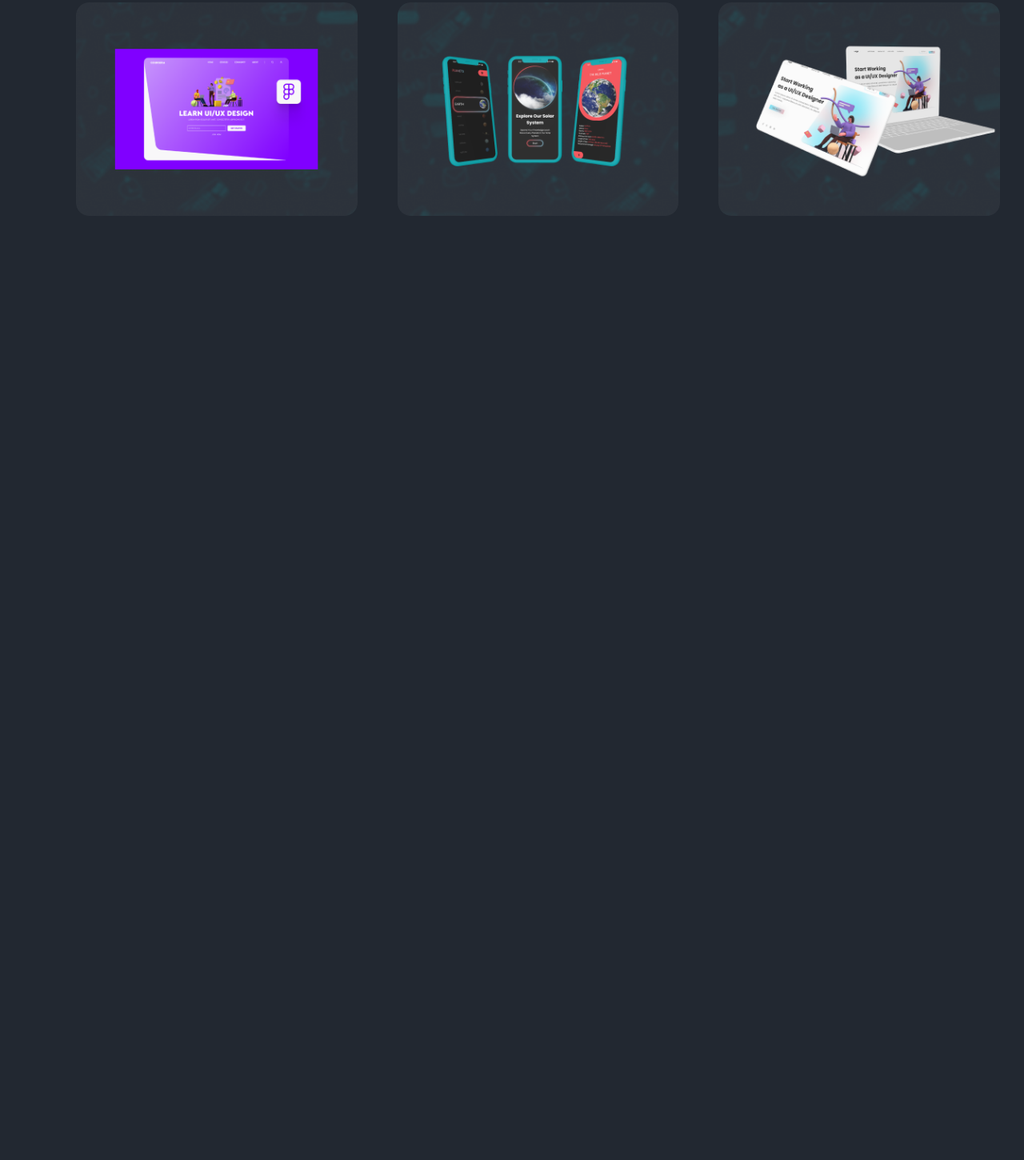
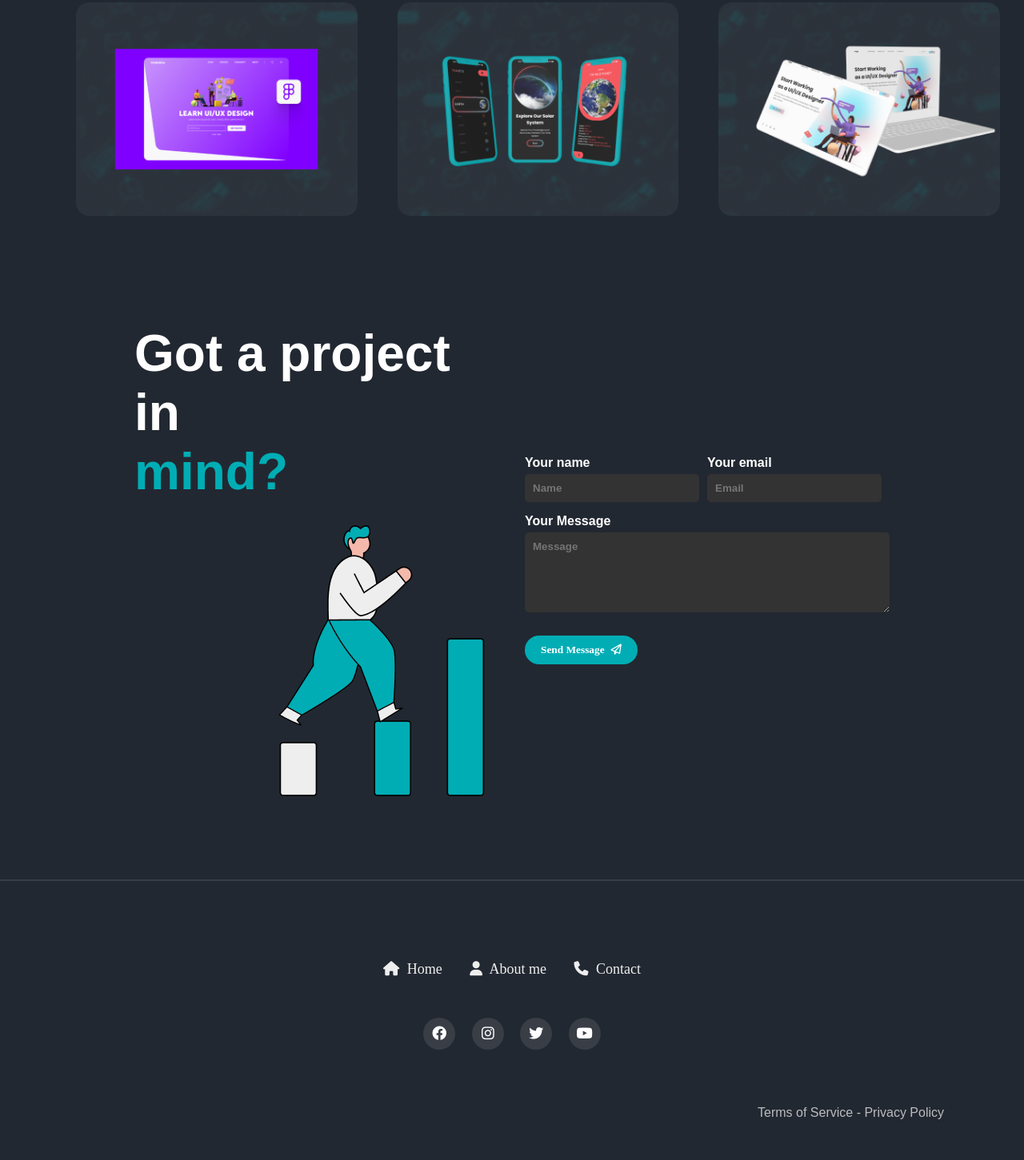
Before and after one commit to RedwanParvez100/landing-page-design, a plain HTML site: page index.html in a window 1280 px wide. Shown: the part 1800-3251 px from the top of the page at 80% size. Before the commit the page ends 2100 px from the top, so only its background shows below. Drawn offline with Linux system fonts and the light colour scheme.

Commit message:
last 2 part done

```diff
--- a/index.html
+++ b/index.html
@@ -3,7 +3,7 @@
     <head>
         <meta charset="UTF-8" />
         <meta name="viewport" content="width=device-width, initial-scale=1.0" />
-        <title>Creative UI Designer</title>
+        <title>Landing Page Design</title>
         <link rel="stylesheet" href="style.css" />
         <link
             rel="stylesheet"
@@ -86,5 +86,76 @@
                 <img src="images/Frame 11.png" alt="" srcset="" />
             </div>
         </div>
+
+        <div class="contact-container">
+            <div class="left-section">
+                <h1 class="mind">
+                    Got a project in <span class="highlight">mind?</span>
+                </h1>
+                <img
+                    src="images/Group 2372.png"
+                    alt="Illustration"
+                    class="illustration"
+                />
+            </div>
+            <div>
+                <div class="right-section">
+                    <form>
+                        <div class="input-group">
+                            <div>
+                                <label class="inputtxt">Your name</label>
+                                <input
+                                    class="inputtxt"
+                                    type="text"
+                                    placeholder="Name"
+                                />
+                            </div>
+                            <div>
+                                <label class="inputtxt">Your email</label>
+                                <input
+                                    class="inputtxt"
+                                    type="email"
+                                    placeholder="Email"
+                                />
+                            </div>
+                        </div>
+                        <label class="inputtxt">Your Message</label>
+                        <textarea
+                            class="inputtxt"
+                            placeholder="Message"
+                        ></textarea>
+                        <button type="submit" class="contactbtn">
+                            Send Message
+                            <i class="fa-regular fa-paper-plane icon-space"></i>
+                        </button>
+                    </form>
+                </div>
+            </div>
+        </div>
+
+        <hr class="navHr" />
+
+        <footer class="footer">
+            <div class="footer-links">
+                <a href="#"><i class="fa-solid fa-house icon-gap"></i> Home</a>
+                <a href="#"
+                    ><i class="fa-solid fa-user icon-gap"></i> About me</a
+                >
+                <a href="#"
+                    ><i class="fa-solid fa-phone icon-gap"></i> Contact</a
+                >
+            </div>
+
+            <div class="social-icons">
+                <a href="#"><i class="fa-brands fa-facebook"></i></a>
+                <a href="#"><i class="fa-brands fa-instagram"></i></a>
+                <a href="#"><i class="fa-brands fa-twitter"></i></a>
+                <a href="#"><i class="fa-brands fa-youtube"></i></a>
+            </div>
+
+            <div class="footer-bottom">
+                <p>Terms of Service - Privacy Policy</p>
+            </div>
+        </footer>
     </body>
 </html>
--- a/style.css
+++ b/style.css
@@ -168,6 +168,7 @@ nav {
     margin-left: 65px;
     gap: 50px;
     background: rgba(34, 40, 49, 1);
+    overflow: hidden;
 }
 
 .works {
@@ -201,3 +202,170 @@ nav {
     border-radius: 16px;
     overflow: hidden;
 }
+
+/* For WebKit browsers (Chrome, Safari, Edge) */
+::-webkit-scrollbar {
+    display: none;
+}
+
+/* For Firefox */
+html {
+    scrollbar-width: none;
+}
+
+/* For Internet Explorer/Edge */
+body {
+    -ms-overflow-style: none;
+}
+
+.contact-container {
+    display: flex;
+    background-color: rgba(34, 40, 49, 1);
+    padding: 40px;
+    width: 80%;
+    border: none;
+    margin: 0 auto;
+    /* Centers the container */
+    font-family: Poppins;
+    justify-content: space-between;
+    /* Spaces left & right sections evenly */
+    align-items: center;
+    /* Aligns both sections in the center */
+    min-height: 100vh;
+    /* Makes it full-page */
+}
+
+.left-section,
+.right-section {
+    flex: 1;
+    display: flex;
+    flex-direction: column;
+    justify-content: center;
+    /* Centers content vertically */
+    align-items: flex-start;
+    /* Aligns content to the left */
+}
+
+.left-section {
+    text-align: left;
+    padding-right: 50px;
+}
+
+.left-section h1 {
+    font-size: 64px;
+}
+
+.illustration {
+    margin-left: 180px;
+    width: auto;
+    margin-top: 20px;
+}
+
+.inputtxt {
+    font-weight: bold;
+    margin-bottom: 15px;
+}
+
+.right-section {
+    max-width: 500px;
+    /* Restricts width for better alignment */
+}
+
+.input-group {
+    display: flex;
+    justify-content: space-between;
+    width: 100%;
+}
+
+.input-group div {
+    flex: 1;
+    margin-right: 10px;
+}
+
+input,
+textarea {
+    width: 100%;
+    padding: 10px;
+    margin-top: 5px;
+    border-radius: 5px;
+    border: none;
+    background: #333;
+    color: white;
+}
+
+textarea {
+    height: 100px;
+}
+
+.contactbtn {
+    display: flex;
+    align-items: center;
+    justify-content: center;
+    background: #00adb5;
+    color: white;
+    padding: 10px 20px;
+    font-family: Poppins;
+    font-weight: bold;
+    border: none;
+    border-radius: 24px;
+    cursor: pointer;
+    margin-top: 10px;
+}
+
+.icon-space {
+    margin-left: 8px;
+    /* Adjust spacing as needed */
+}
+
+.footer {
+    background-color: rgba(34, 40, 49, 1);
+    padding: 20px;
+    text-align: center;
+    font-family: Poppins;
+    position: relative;
+    margin-top: 80px;
+}
+
+.icon-gap {
+    margin-right: 5px;
+}
+
+.footer-links {
+    margin-bottom: 15px;
+}
+
+.footer-links a {
+    color: rgba(238, 238, 238, 1);
+    text-decoration: none;
+    font-family: Poppins;
+    margin: 0 15px;
+    font-size: 18px;
+}
+
+.social-icons {
+    margin-bottom: 15px;
+    margin-top: 50px;
+}
+
+.social-icons a {
+    display: inline-block;
+    width: 40px;
+    height: 40px;
+    background-color: rgba(255, 255, 255, 0.1);
+    border-radius: 50%;
+    line-height: 40px;
+    text-align: center;
+    color: white;
+    font-size: 18px;
+    margin: 0 8px;
+}
+
+.footer-bottom {
+    font-family: Poppins;
+    position: relative;
+    bottom: 30px;
+    right: 80px;
+    text-align: right;
+    margin-top: 100px;
+    color: rgba(238, 238, 238, 0.75);
+}
```
Also changed, not shown: images/Group 2372.png (added).
